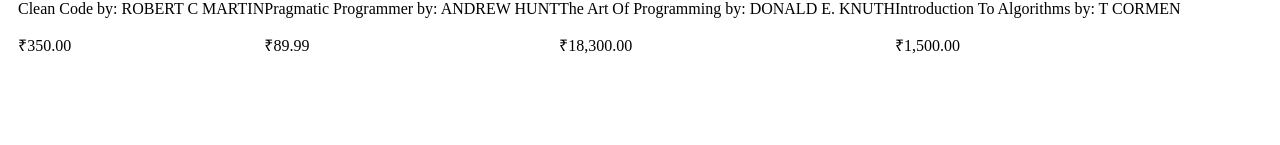
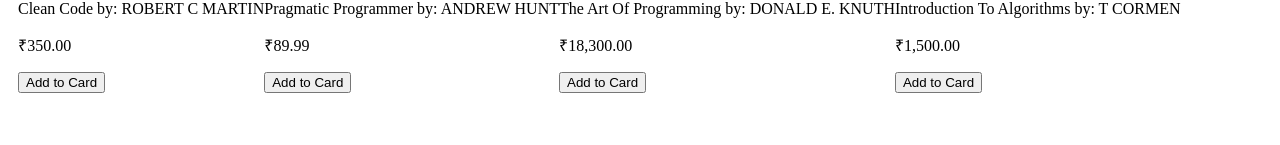
Before and after one commit to miltonmaleiane/MyApp, an Angular app: page / in a window 1280 px wide. Shown: the part 155-300 px from the top of the page. Built offline with nearby package versions, Linux system fonts and the light colour scheme.

Commit message:
Listen custom event

```diff
--- a/src/app/book/book.component.html
+++ b/src/app/book/book.component.html
@@ -3,4 +3,5 @@
     <img class="image" [src]="book.image" [alt]="book.name" width="100px">
     <p class="title"> {{book.name | titlecase}} by: {{book.author|uppercase}}</p>
     <p class="currency">{{book.amount| currency: 'INR'}}</p>
+    <button (click)="addToCard()">Add to Card</button>
 </li>
--- a/src/app/book/book.component.ts
+++ b/src/app/book/book.component.ts
@@ -1,4 +1,4 @@
-import { Component, Input } from '@angular/core';
+import { Component, EventEmitter, Input, Output } from '@angular/core';
 import { Book } from '../types/Book';
 
 @Component({
@@ -8,4 +8,8 @@
 })
 export class BookComponent {
   @Input() book:Book = {} as Book;
+  @Output() bookEmitter = new EventEmitter<Book>();
+  addToCard(){
+   this.bookEmitter.emit(this.book)
+  }
 }
--- a/src/app/books/books.component.html
+++ b/src/app/books/books.component.html
@@ -5,6 +5,6 @@
 <ul>
 
 <ng-container *ngFor="let singleBook of books; let i = index;">
- <app-book [book] = "singleBook"> </app-book>
+ <app-book (bookEmitter)="addToCard($event)" [book] = "singleBook"> </app-book>
 </ng-container>
 </ul>
--- a/src/app/books/books.component.ts
+++ b/src/app/books/books.component.ts
@@ -39,7 +39,7 @@
 
 
 
-
+  card: Book[]=[];
   isDisabled:boolean = false;
   isDisabled2:boolean = false;
   showBooks: boolean = true;
@@ -53,6 +53,10 @@
 
    }
 
+   addToCard(book:Book){
+    console.log(book)
+   }
+
   myName: string =""
 
 }
```
